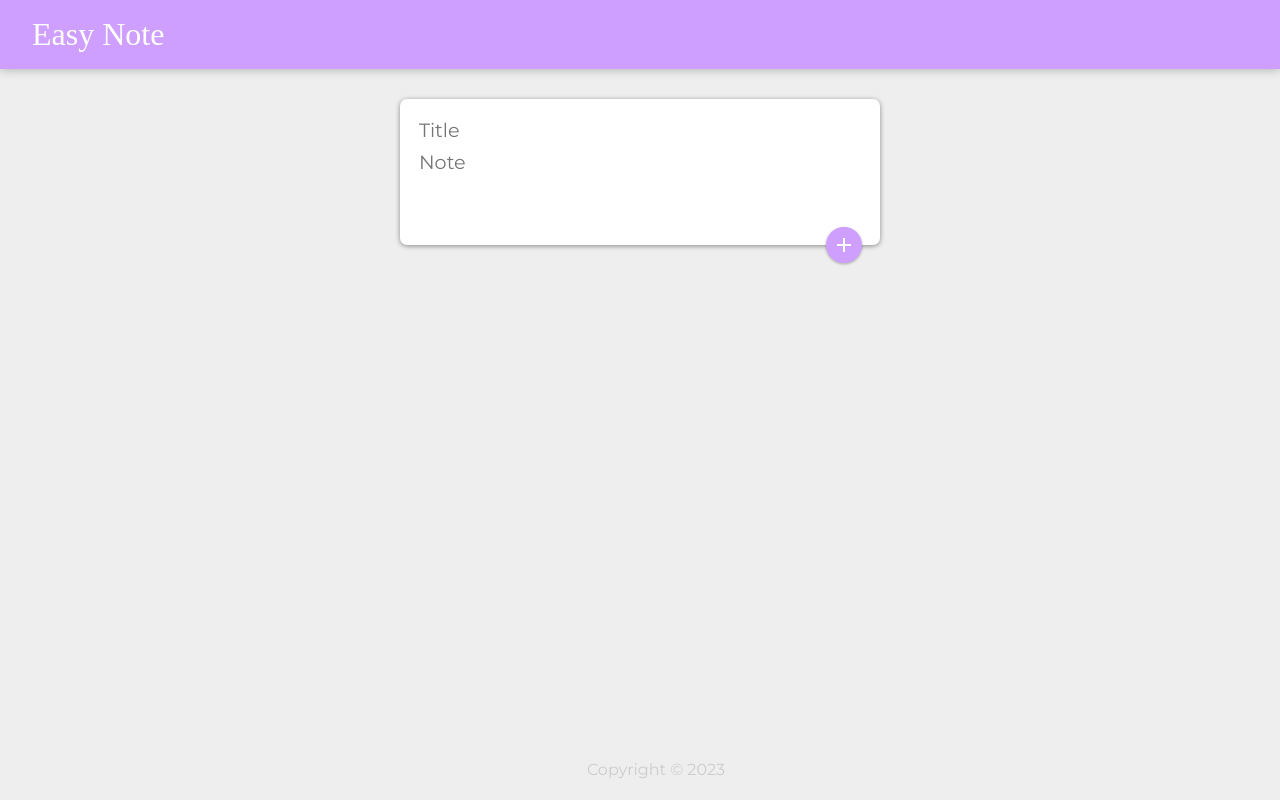
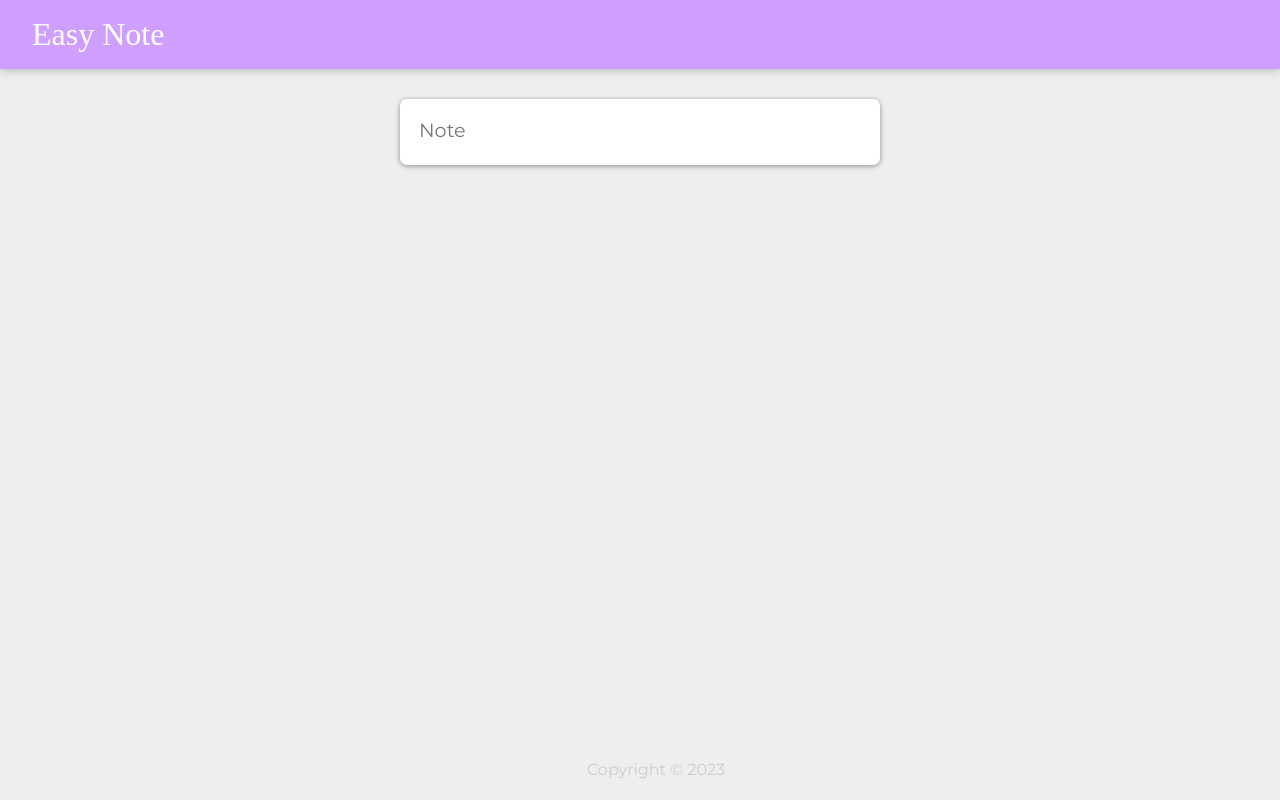
Before and after one commit to AM-creator/EasyNote, a React (Create React App) app: page / in a window 1280 px wide. Built offline with nearby package versions, Linux system fonts and the light colour scheme; a web font is replaced by a local one.

Commit message:
Complete front end

```diff
--- a/src/components/Box.jsx
+++ b/src/components/Box.jsx
@@ -4,6 +4,7 @@
 import Zoom from '@mui/material/Zoom';
 
 function Box (props) {
+    const [isExpanded, setExpanded] = useState(false);
     const [note, setNote] = useState({
         title: "",
         content: ""
@@ -23,23 +24,28 @@
         event.preventDefault();
     }
 
+    function expand(){
+        setExpanded(true);
+    }
+
     return (
         <div>
             <form className="create-note">
-                <input
+                {isExpanded && (<input
                     name="title"
                     onChange={handleChange}
                     value={note.title}
                     placeholder="Title"
-                />
+                />)}
                 <textarea
+                    onClick={expand}
                     name="content"
                     onChange={handleChange}
                     value={note.content}
                     placeholder="Note"
-                    rows="3"
+                    rows={isExpanded ? 3 : 1}
                 />
-                <Zoom in={true}>
+                <Zoom in={isExpanded}>
                 <Fab onClick={submitNote}>
                     <AddIcon />
                     </Fab>
--- a/src/components/Header.jsx
+++ b/src/components/Header.jsx
@@ -1,4 +1,5 @@
 import React from "react";
+
 
 function Header(){
     return <header>
```
